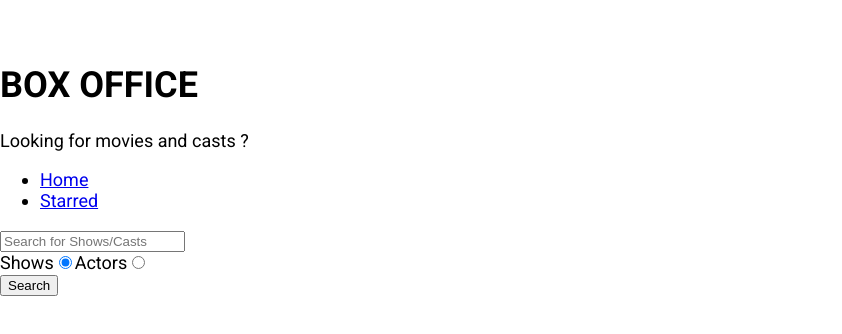
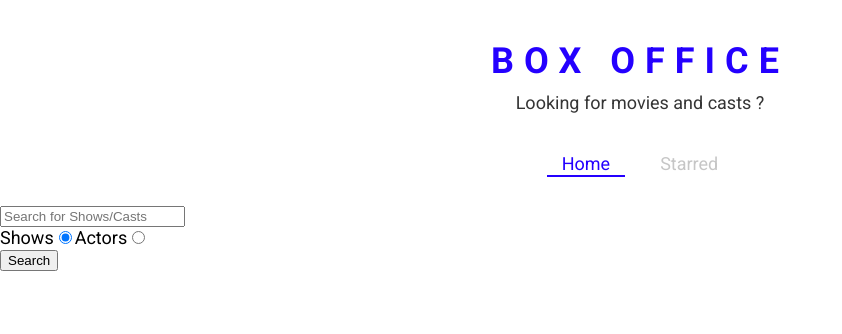
Before and after one commit to RohanM-12/box-office, a React (Create React App) app: page / in a window 1280 px wide. Shown: the top 334 px of the page, without its empty margins (0-842 px from the left). Built offline with nearby package versions, Linux system fonts and the light colour scheme.

Commit message:
added styles to navbar and title

```diff
--- a/src/App.js
+++ b/src/App.js
@@ -1,12 +1,21 @@
 import React from 'react';
 import { Switch, Route } from 'react-router-dom';
-
+import { ThemeProvider } from 'styled-components';
 import Home from './Pages/Home';
 import Show from './Pages/Show';
 import Starred from './Pages/Starred';
 
+const theme = {
+  mainColors: {
+    blue: '#2400ff',
+    gray: '#c6c6c6',
+    dark: '#353535',
+  },
+};
+
 function App() {
   return (
+    <ThemeProvider theme={theme}>
       <Switch>
         <Route exact path="/">
           <Home />
@@ -24,6 +33,7 @@
 
         {/* default page loaded when path is not matched */}
       </Switch>
+    </ThemeProvider>
   );
 }
 
--- a/src/Components/Navbar.js
+++ b/src/Components/Navbar.js
@@ -1,5 +1,7 @@
 import React from 'react';
-import { Link } from 'react-router-dom';
+import { useLocation } from 'react-router';
+
+import { NavList, LinkStyled } from './Navs.styled';
 
 const LINKS = [
   { to: '/', text: 'Home' },
@@ -7,17 +9,24 @@
 ];
 
 function Navbar() {
+  const location = useLocation();
+
   return (
     <div>
-      <ul>
+      <NavList>
         {LINKS.map(item => {
           return (
             <li key={item.to}>
-              <Link to={item.to}>{item.text}</Link>
+              <LinkStyled
+                to={item.to}
+                className={item.to === location.pathname ? 'active' : ''}
+              >
+                {item.text}
+              </LinkStyled>
             </li>
           );
         })}
-      </ul>
+      </NavList>
     </div>
   );
 }
--- /dev/null
+++ b/src/Components/Navs.styled.js
@@ -0,0 +1,41 @@
+import styled from 'styled-components';
+import { Link } from 'react-router-dom';
+
+export const NavList = styled.ul`
+  display: flex;
+  justify-content: center;
+  list-style: none;
+  margin: 0 0 30px;
+  padding: 0;
+`;
+
+export const LinkStyled = styled(Link)`
+  margin: 0 10px;
+  padding: 3px 15px;
+  position: relative;
+  text-decoration: none;
+  color: ${({ theme }) => theme.mainColors.gray};
+  &.active {
+    color: ${({ theme }) => theme.mainColors.blue};
+    &:after {
+      content: '';
+      position: absolute;
+      display: block;
+      height: 2px;
+      left: 0%;
+      bottom: 0;
+      background-color: ${({ theme }) => theme.mainColors.blue};
+      animation: slide-in 0.3s ease-in forwards;
+      @keyframes slide-in {
+        from {
+          left: 50%;
+          width: 0;
+        }
+        to {
+          left: 0%;
+          width: 100%;
+        }
+      }
+    }
+  }
+`;
--- a/src/Components/Title.js
+++ b/src/Components/Title.js
@@ -1,11 +1,12 @@
 import React from 'react';
+import { TitleWrapper } from './Title.style';
 
 function Title({ title, subtitle }) {
   return (
-    <div>
+    <TitleWrapper>
       <h1>{title}</h1>
       <p>{subtitle}</p>
-    </div>
+    </TitleWrapper>
   );
 }
 
--- /dev/null
+++ b/src/Components/Title.style.js
@@ -0,0 +1,18 @@
+import styled from 'styled-components';
+
+export const TitleWrapper = styled.div`
+  text-align: center;
+  margin: 0 0 40px;
+
+  h1 {
+    color: ${({ theme }) => theme.mainColors.blue};
+    letter-spacing: 10px;
+    text-transform: uppercase;
+    margin: 0 0 10px;
+  }
+
+  p {
+    color: ${({ theme }) => theme.mainColors.dark};
+    margin: 0;
+  }
+`;
```
Lines whose indentation alone changed are shown as unchanged.
